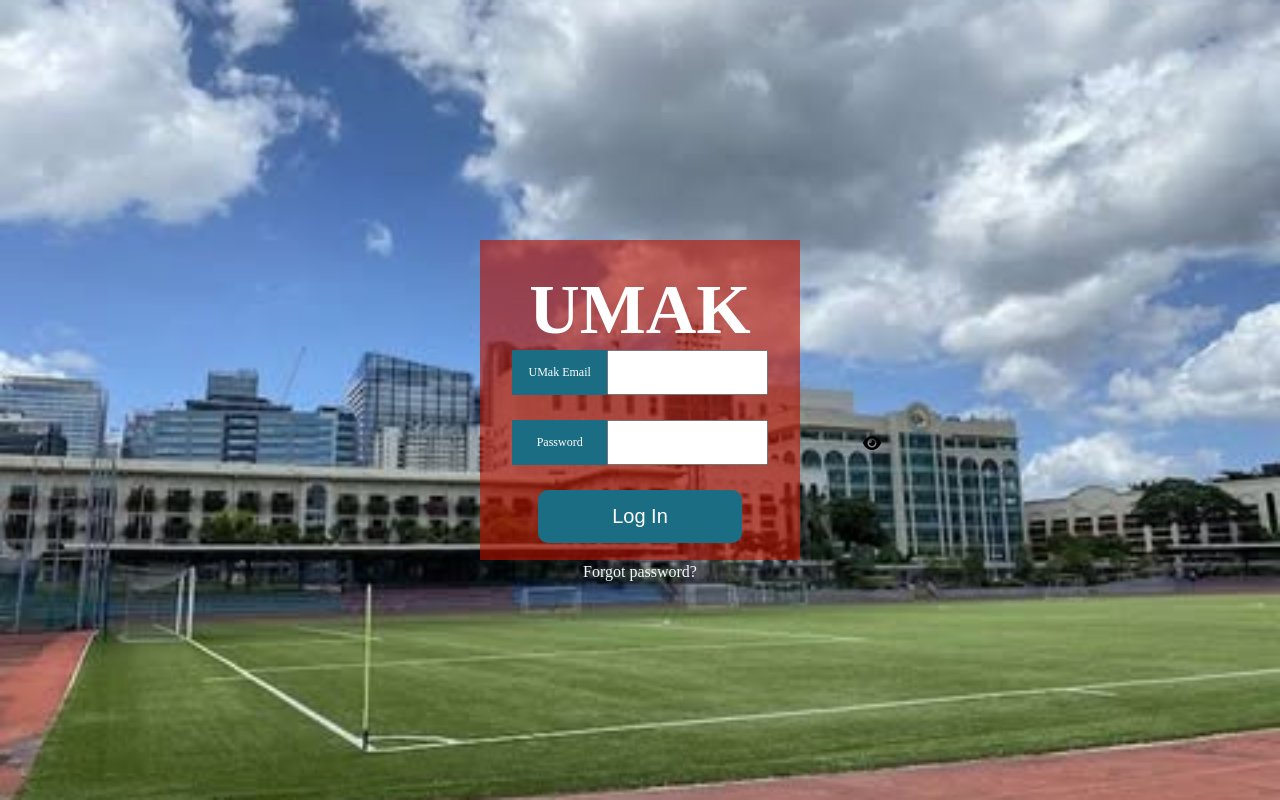
After one commit to hashier143/UMove, a PHP site: page /logsign.php in a window 1280 px wide. The commit adds this page. Run offline with PHP 8.4, Linux system fonts and the light colour scheme.

Commit message:
12/2/2024 done with homepage and alsomost done with login page css

```diff
--- /dev/null
+++ b/logsign.php
@@ -0,0 +1,47 @@
+<!DOCTYPE html>
+<html lang="en">
+<head>
+    <meta charset="UTF-8">
+    <meta name="viewport" content="width=device-width, initial-scale=1.0">
+    <title>UMAK Login</title>
+    <link rel="stylesheet" href="styles/logsign.css">
+    <link rel="stylesheet" href="https://cdnjs.cloudflare.com/ajax/libs/font-awesome/6.7.1/css/all.min.css">
+    <!-- Add jQuery -->
+    <script src="https://code.jquery.com/jquery-3.6.0.min.js"></script>
+</head>
+<body>
+    <div class="container">
+        <h1>UMAK</h1>
+        <form>
+            <div class="input-group">
+                <label for="umak-email">UMak Email</label>
+                <input type="email" id="umak-email">
+            </div>
+            <div class="input-group eye">
+                <label for="password">Password</label>
+                <input type="password" id="password">
+                <span class="fa fa-fw fa-eye field-icon toggle-password" toggle="#password"></span>
+            </div>
+            <div class="button">
+                <button type="submit" class="login-btn">Log In</button>
+                <a href="#" class="forgot-password">Forgot password?</a>
+            </div>
+        </form>
+    </div>
+
+    <!-- Password toggle script -->
+    <script>
+        $(document).ready(function () {
+            $(".toggle-password").click(function () {
+                $(this).toggleClass("fa-eye fa-eye-slash");
+                let input = $($(this).attr("toggle"));
+                if (input.attr("type") === "password") {
+                    input.attr("type", "text");
+                } else {
+                    input.attr("type", "password");
+                }
+            });
+        });
+    </script>
+</body>
+</html>
--- a/styles/landing.css
+++ b/styles/landing.css
@@ -16,7 +16,7 @@ body.fade-out {
     opacity: 0;
 }
 div {
-    background-color: #ba1400;
+    background-color: #ba13009d;
     margin: 0;
     position: absolute;
     top: 40%;
--- /dev/null
+++ b/styles/logsign.css
@@ -0,0 +1,91 @@
+html, body {
+    height: 100%;
+    background-image: url(images/landing\ page.jpg);
+    background-size: cover;
+    background-position: center;
+    background-attachment: fixed;
+    background-repeat: no-repeat;
+    padding: 0;
+    margin: 0;
+    display: flex;
+    align-items: center;
+    justify-content: center;
+}
+
+.container {
+    background-color: #ba13009d;
+    width: 25vw;
+    height: 25vw;
+    display: flex;
+    flex-direction: column;
+    align-items: center;
+}
+
+h1 {
+    flex-grow: 1;
+    color: white;
+    font-size: 70px;
+    margin: 0;
+    padding: 0;
+    margin-top: 30px;
+}
+
+form {
+    flex-grow: 3;
+    display: flex;
+    flex-direction: column;
+    width: 80%;
+}
+
+.input-group {
+    margin-bottom: 25px;
+    display: flex;
+}
+
+.input-group label {
+    width: 30%;
+    background-color: #1a6d82;
+    color: white;
+    text-align: center;
+    padding: 15px;
+    font-size: 12px;
+}
+
+.input-group input {
+    width: 70%;
+}
+
+.button {
+    width: 100%;
+    display: flex;
+    flex-direction: column;
+    align-items: center;
+}
+
+button {
+    width: 80%;
+    padding: 15px;
+    border-radius: 10px;
+    background-color: #1a6d82;
+    color: white;
+    font-size: 20px;
+    border: none;
+    margin-bottom: 20px;
+}
+
+a {
+    color: aliceblue;
+    text-decoration: none;
+}
+
+.eye {
+    position: relative;
+}
+
+span {
+    float: right;
+    position: absolute;
+    z-index: 2;
+    margin-left: 350px;
+    margin-top: 15px;
+}
```
Also changed, not shown: homepage.php (+7 -7 lines), styles/homepage.css (+19 -13 lines), styles/images/slide2.png (added), styles/images/slide3.jpg (added), styles/images/slide4.jpg (added).
